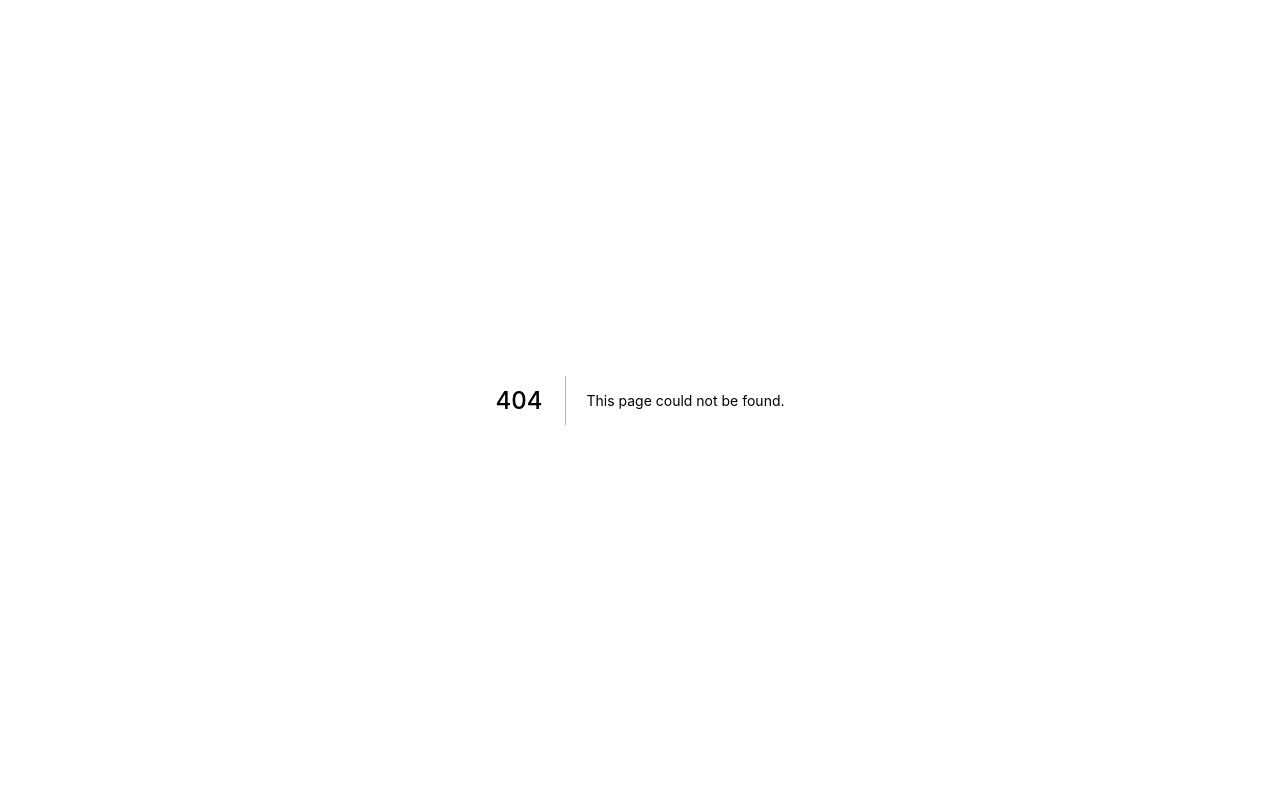
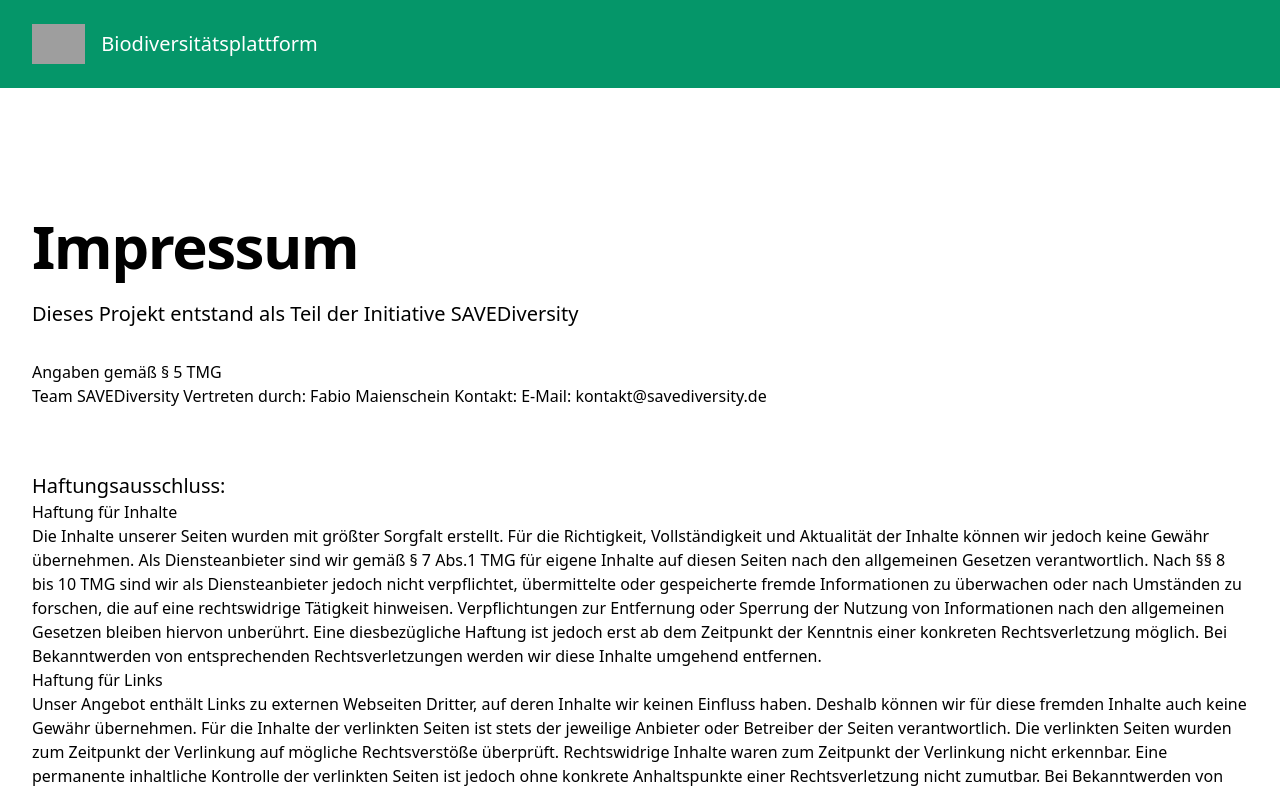
Before and after one commit to Precelerator/biodiversitaet-plattform, a Next.js app: page /impressum in a window 1280 px wide. Before the commit this address had no page. Shown: the top 792 px of the page. Built offline with nearby package versions, Linux system fonts and the light colour scheme; grey boxes are pictures that could not be loaded.

Commit message:
Implementation of filter, nav, footer and imprint

```diff
--- /dev/null
+++ b/pages/impressum.js
@@ -0,0 +1,59 @@
+import Head from "next/head";
+import { Header, Footer } from "../sections/index";
+
+export default function Impressum({ projects }) {
+  return (
+    <>
+      <Head>
+        <title>Impressum</title>
+        <meta
+          name="description"
+          content="Auf unserer Plattform für Biodiversität findest du Infos und Projekte rund um das Thema Biodiversität."
+        />
+        <link rel="icon" href="/favicon.ico" />
+      </Head>
+      <Header></Header>
+      <main className="overflow-hidden">
+        {/* Header */}
+        <div className="bg-warm-gray-50">
+          <div className="py-24 lg:py-32">
+            <div className="relative z-10 max-w-7xl mx-auto pl-4 pr-8 sm:px-6 lg:px-8">
+              <h1 className="text-4xl font-extrabold tracking-tight text-warm-gray-900 sm:text-5xl lg:text-6xl">
+                Impressum
+              </h1>
+              <p className="mt-6 text-xl text-warm-gray-500 max-w-3xl">
+                Dieses Projekt entstand als Teil der Initiative{" "}
+                <a href="savediversity.de" target="_blank">
+                  SAVEDiversity
+                </a>
+              </p>
+              <p className="mt-8">Angaben gemäß § 5 TMG</p>
+              <div>
+                Team SAVEDiversity Vertreten durch: Fabio Maienschein Kontakt: E-Mail: kontakt@savediversity.de
+                <p className="text-xl mt-16">Haftungsausschluss:</p>
+                Haftung für Inhalte <br></br> Die Inhalte unserer Seiten wurden mit größter Sorgfalt erstellt. Für die
+                Richtigkeit, Vollständigkeit und Aktualität der Inhalte können wir jedoch keine Gewähr übernehmen. Als
+                Diensteanbieter sind wir gemäß § 7 Abs.1 TMG für eigene Inhalte auf diesen Seiten nach den allgemeinen
+                Gesetzen verantwortlich. Nach §§ 8 bis 10 TMG sind wir als Diensteanbieter jedoch nicht verpflichtet,
+                übermittelte oder gespeicherte fremde Informationen zu überwachen oder nach Umständen zu forschen, die
+                auf eine rechtswidrige Tätigkeit hinweisen. Verpflichtungen zur Entfernung oder Sperrung der Nutzung von
+                Informationen nach den allgemeinen Gesetzen bleiben hiervon unberührt. Eine diesbezügliche Haftung ist
+                jedoch erst ab dem Zeitpunkt der Kenntnis einer konkreten Rechtsverletzung möglich. Bei Bekanntwerden
+                von entsprechenden Rechtsverletzungen werden wir diese Inhalte umgehend entfernen. <br></br> Haftung für
+                Links <br></br>
+                Unser Angebot enthält Links zu externen Webseiten Dritter, auf deren Inhalte wir keinen Einfluss haben.
+                Deshalb können wir für diese fremden Inhalte auch keine Gewähr übernehmen. Für die Inhalte der
+                verlinkten Seiten ist stets der jeweilige Anbieter oder Betreiber der Seiten verantwortlich. Die
+                verlinkten Seiten wurden zum Zeitpunkt der Verlinkung auf mögliche Rechtsverstöße überprüft.
+                Rechtswidrige Inhalte waren zum Zeitpunkt der Verlinkung nicht erkennbar. Eine permanente inhaltliche
+                Kontrolle der verlinkten Seiten ist jedoch ohne konkrete Anhaltspunkte einer Rechtsverletzung nicht
+                zumutbar. Bei Bekanntwerden von Rechtsverletzungen werden wir derartige Links umgehend entfernen.
+              </div>
+            </div>
+          </div>
+        </div>
+      </main>
+      <Footer></Footer>
+    </>
+  );
+}
--- a/pages/index.js
+++ b/pages/index.js
@@ -1,7 +1,5 @@
 import Head from "next/head";
-import Hero from "../sections/hero";
-import Projects from "../sections/projects";
-import Contact from "../sections/contact";
+import { Header, Hero, Projects, Contact, Footer } from "../sections/index";
 
 export default function Home({ projects }) {
   return (
@@ -15,10 +13,12 @@ export default function Home({ projects }) {
         <link rel="icon" href="/favicon.ico" />
       </Head>
 
-      <main>
+      <main style={{ scrollBehavior: "smooth" }}>
+        <Header></Header>
         <Hero></Hero>
         <Projects projects={projects}></Projects>
         <Contact></Contact>
+        <Footer></Footer>
       </main>
     </>
   );
--- a/sections/contact.js
+++ b/sections/contact.js
@@ -9,7 +9,7 @@ export default function Contact() {
   const [agreed, setAgreed] = useState(false);
 
   return (
-    <div className="bg-white py-16 px-4 overflow-hidden sm:px-6 lg:px-8 lg:py-12">
+    <section className="bg-white py-16 px-4 overflow-hidden sm:px-6 lg:px-8 lg:py-12" id="contact">
       <div className="relative max-w-xl mx-auto">
         <svg
           className="absolute left-full transform translate-x-1/2"
@@ -140,13 +140,10 @@ export default function Contact() {
                 </div>
                 <div className="ml-3">
                   <p className="text-base text-gray-500">
-                    By selecting this, you agree to the{" "}
-                    <a href="#" className="font-medium text-gray-700 underline">
-                      Privacy Policy
-                    </a>{" "}
-                    and{" "}
-                    <a href="#" className="font-medium text-gray-700 underline">
-                      Cookie Policy
+                    Durch Absenden dieses Formulars stimme ich zu, dass SAVEDiversity meine Daten im Rahmen dieser
+                    Anfragen verarbeiten darf. Lies{" "}
+                    <a href="/impressum" className="font-medium text-gray-700 underline">
+                      unsere Datenschutzerklärung
                     </a>
                     .
                   </p>
@@ -164,6 +161,6 @@ export default function Contact() {
           </form>
         </div>
       </div>
-    </div>
+    </section>
   );
 }
--- /dev/null
+++ b/sections/footer.js
@@ -0,0 +1,16 @@
+export default function Footer() {
+  return (
+    <footer className="bg-white">
+      <div className="max-w-7xl mx-auto py-12 px-4 sm:px-6 md:flex md:items-center md:justify-between lg:px-8">
+        <div className="flex justify-center space-x-6 md:order-2">
+          <a href="/impressum" className="text-gray-400 hover:text-gray-500">
+            Impressum
+          </a>
+        </div>
+        <div className="mt-8 md:mt-0 md:order-1">
+          <p className="text-center text-base text-gray-400">&copy; 2021 SAVEDiversity</p>
+        </div>
+      </div>
+    </footer>
+  );
+}
--- /dev/null
+++ b/sections/header.js
@@ -0,0 +1,21 @@
+export default function Header() {
+  return (
+    <header className="bg-green-600">
+      <nav className="max-w-7xl mx-auto px-4 sm:px-6 lg:px-8" aria-label="Top">
+        <div className="w-full py-6 flex items-center justify-between border-b border-green-500 lg:border-none">
+          <div className="flex items-center">
+            <a href="/" className="flex items-center">
+              <span className="sr-only">Biodiversitätsplattform</span>
+              <img
+                className="h-10 w-auto"
+                src="https://tailwindui.com/img/logos/workflow-mark.svg?color=white"
+                alt=""
+              />
+              <span className="ml-4 text-white text-xl">Biodiversitätsplattform</span>
+            </a>
+          </div>
+        </div>
+      </nav>
+    </header>
+  );
+}
--- a/sections/hero.js
+++ b/sections/hero.js
@@ -1,15 +1,3 @@
-/* This example requires Tailwind CSS v2.0+ */
-import { Fragment } from "react";
-import { Popover, Transition } from "@headlessui/react";
-import { MenuIcon, XIcon } from "@heroicons/react/outline";
-
-// const navigation = [
-//   { name: "Product", href: "#" },
-//   { name: "Features", href: "#" },
-//   { name: "Marketplace", href: "#" },
-//   { name: "Company", href: "#" },
-// ];
-
 export default function Hero() {
   return (
     <div className="relative bg-gray-50 overflow-hidden">
@@ -74,7 +62,7 @@ export default function Hero() {
             <div className="mt-5 max-w-md mx-auto sm:flex sm:justify-center md:mt-8">
               <div className="rounded-md shadow">
                 <a
-                  href="#"
+                  href="#projects"
                   className="w-full flex items-center justify-center px-8 py-3 border border-transparent text-base font-medium rounded-md text-white bg-green-600 hover:bg-green-700 md:py-4 md:text-lg md:px-10"
                 >
                   Projekte unterstützen
@@ -82,7 +70,7 @@ export default function Hero() {
               </div>
               <div className="mt-3 rounded-md shadow sm:mt-0 sm:ml-3">
                 <a
-                  href="#"
+                  href="#contact"
                   className="w-full flex items-center justify-center px-8 py-3 border border-transparent text-base font-medium rounded-md text-green-600 bg-white hover:bg-gray-50 md:py-4 md:text-lg md:px-10"
                 >
                   Kontakt
--- /dev/null
+++ b/sections/index.js
@@ -0,0 +1,7 @@
+import Header from "./header";
+import Hero from "./hero";
+import Projects from "./projects";
+import Contact from "./contact";
+import Footer from "./footer";
+
+export { Header, Hero, Projects, Contact, Footer };
--- a/sections/projects.js
+++ b/sections/projects.js
@@ -1,8 +1,13 @@
 import { LocationMarkerIcon } from "@heroicons/react/outline";
+import { useState } from "react";
 
 export default function Projects({ projects }) {
+  const [selectedCountry, setSelectedCountry] = useState("");
+  const changeSelect = (event) => {
+    setSelectedCountry(event.target.value);
+  };
   return (
-    <div className="py-12 bg-white">
+    <section className="py-12 bg-white" id="projects">
       <div className="max-w-7xl mx-auto px-4 sm:px-6 lg:px-8">
         <div className="lg:text-center">
           <h2 className="text-base text-green-600 font-semibold tracking-wide uppercase">Biodiversitätsprojekte</h2>
@@ -14,8 +19,22 @@ export default function Projects({ projects }) {
             accusamus quisquam.
           </p>
         </div>
+        <select
+          id="country-select"
+          className="mt-1 ml-auto block pl-3 pr-10 py-2 text-base border-gray-300 focus:outline-none focus:ring-green-500 focus:border-green-500 sm:text-sm rounded-md"
+          onChange={changeSelect}
+        >
+          <option value="">Alle Länder</option>
+          {[...new Set(projects.data.map((p) => p.country))]
+            .sort((a, b) => a.localeCompare(b))
+            .map((c, index) => (
+              <option key={index}>{c}</option>
+            ))}
+        </select>
         <ul className="grid grid-cols-1 mt-8 gap-6 sm:grid-cols-2 md:grid-cols-3 lg:grid-cols-4">
-          {projects.data.map((project) => (
+          {projects.data
+            .filter((p) => typeof p.country !== "undefined" && p.country.includes(selectedCountry))
+            .map((project) => (
               <a href={project.links[0].href} className="cursor-pointer" key={project.id} target="_blank">
                 <li
                   key={project.id}
@@ -79,6 +98,6 @@ export default function Projects({ projects }) {
             ))}
         </ul>
       </div>
-    </div>
+    </section>
   );
 }
```
Lines whose indentation alone changed are shown as unchanged.
